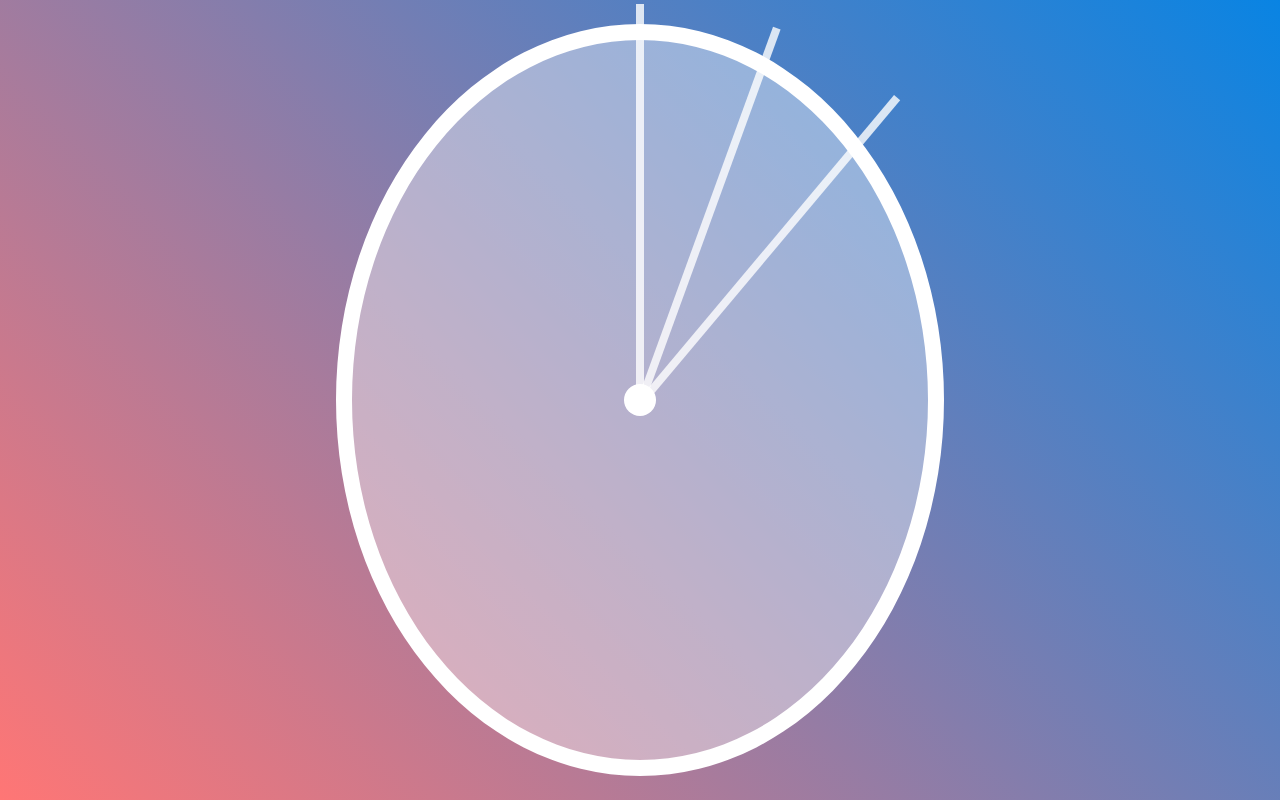
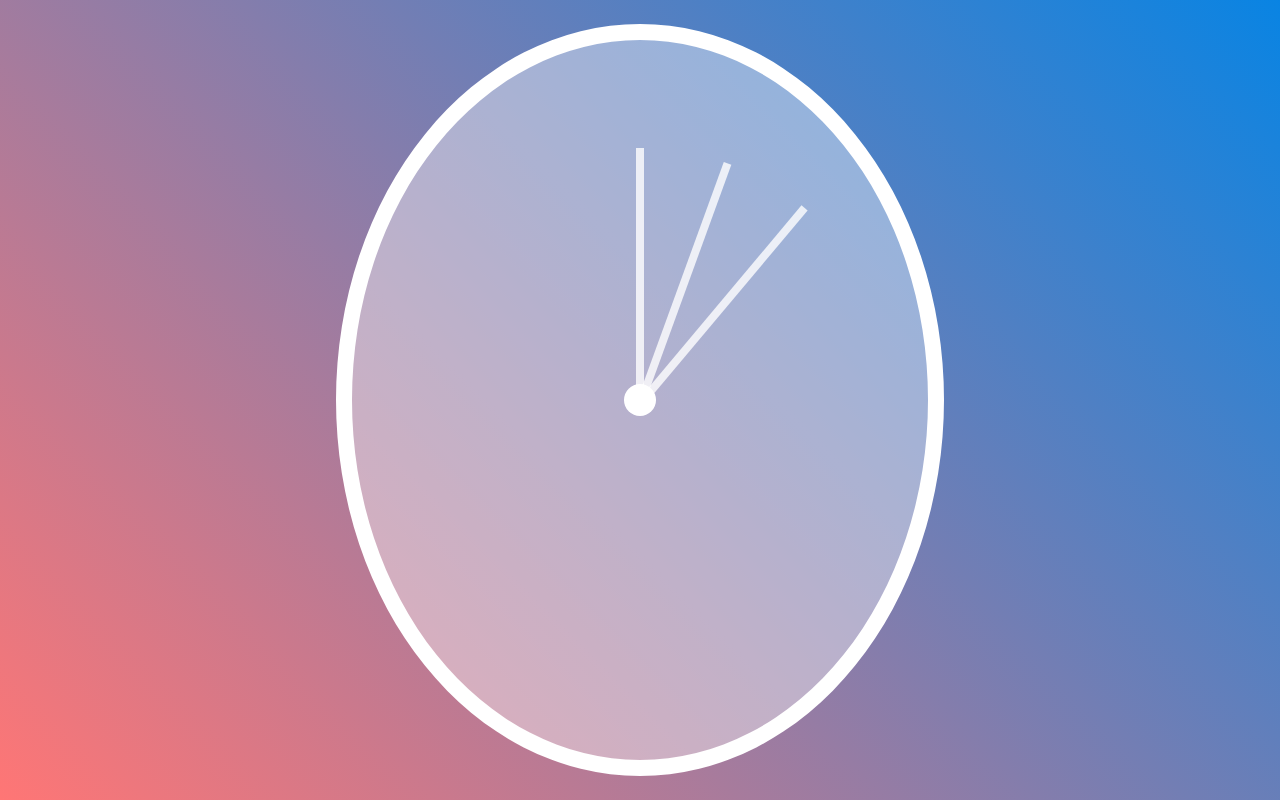
Before and after one commit to InwooLeeme/JavaScript30, a plain HTML site: page Chapter2(CSS+JS Clock)/index.html in a window 1280 px wide. Drawn offline with Linux system fonts and the light colour scheme.

Commit message:
Change bars width
Change bars width px to %.

```diff
--- a/Chapter2(CSS+JS Clock)/style.css
+++ b/Chapter2(CSS+JS Clock)/style.css
@@ -30,7 +30,7 @@ body {
   position: absolute;
   top: 50%;
   right: 50%;
-  width: 400px;
+  width: 20%;
   height: 0.5rem;
   background-color: rgba(255, 255, 255, 0.8);
   transform: rotate(90deg);
```
